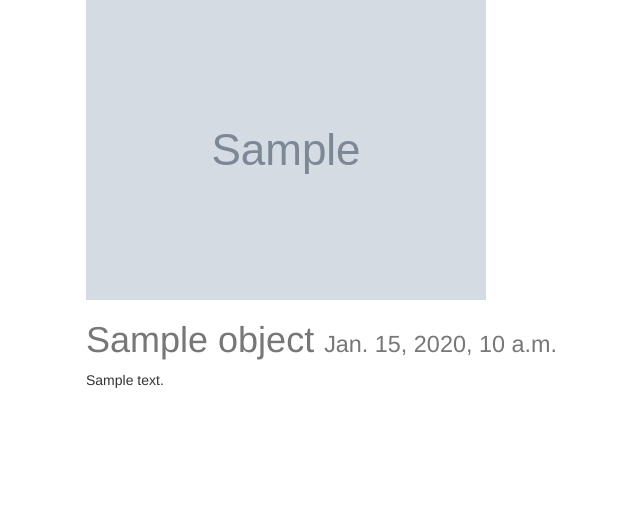
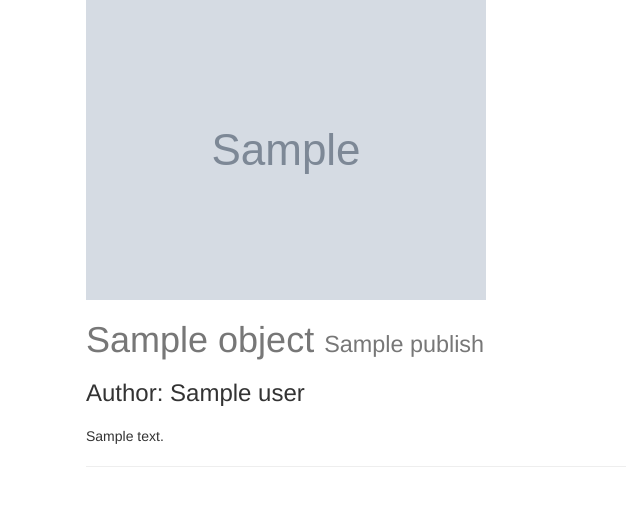
Before and after one commit to ashishjain28/blog, a Django app: template blog/templates/posts/post_detail.html in a window 1280 px wide. Shown: the top 506 px of the page, without its empty margins (284-924 px from the left). Run offline with Django 3.2, Linux system fonts and the light colour scheme; the template is opened without the code that fills it: most values are stand-ins (such as "Sample title", 1, 10 or a date in 2020); grey boxes marked "Sample" are stand-in pictures; parts of the project's set-up code (start-up, migrations or seed data) failed here and were passed over; some libraries are stand-ins or nearby versions.

Commit message:
custom template tag, only staff and admin can add post, user field, draft field , & publish field added to Post

```diff
--- a/blog/posts/forms.py
+++ b/blog/posts/forms.py
@@ -23,5 +23,7 @@ class PostForm(forms.ModelForm):
         fields = [
             "title",
             "content",
-            "image"
+            "image",
+            "draft",
+            "publish"
         ]
--- a/blog/posts/urls.py
+++ b/blog/posts/urls.py
@@ -4,9 +4,9 @@ from .views import PostsList, PostDetail, post_create, post_update, post_delete
 
 urlpatterns = [
     url(r'^$', PostsList.as_view(), name='list'),
+    url(r'^create/$', post_create, name='create'),
     url(r'^(?P<slug>[a-zA-Z0-9-]*)/$', PostDetail.as_view(), name='detail'),
     # url(r'^create/$', CreatePost.as_view(), name='create')
-    url(r'^create/$', post_create, name='create'),
-    url(r'^(?P<post_id>\d+)/edit/$', post_update, name='update'),
-    url(r'^(?P<post_id>\d+)/delete/$', post_delete, name='delete')
+    url(r'^(?P<slug>[a-zA-Z0-9-]*)/edit/$', post_update, name='update'),
+    url(r'^(?P<slug>[a-zA-Z0-9-]*)/delete/$', post_delete, name='delete')
 ]
--- a/blog/templates/base.html
+++ b/blog/templates/base.html
@@ -27,6 +27,15 @@
 
         {% endblock content %}
     </div>
+    <div id="fb-root"></div>
+    <script>(function(d, s, id) {
+          var js, fjs = d.getElementsByTagName(s)[0];
+          if (d.getElementById(id)) return;
+          js = d.createElement(s); js.id = id;
+          js.src = "//connect.facebook.net/en_GB/sdk.js#xfbml=1&version=v2.10";
+          fjs.parentNode.insertBefore(js, fjs);
+        }(document, 'script', 'facebook-jssdk'));
+    </script>
 
     <!-- Latest compiled and minified JavaScript -->
     <script src="https://maxcdn.bootstrapcdn.com/bootstrap/3.3.7/js/bootstrap.min.js"
--- a/blog/templates/posts/index.html
+++ b/blog/templates/posts/index.html
@@ -17,6 +17,11 @@
                         <div class="caption">
                             <h3><a href='{{ post.get_absolute_url }}'> {{ post.title }} </a>
                                 <small>{{ post.updated | timesince }} ago</small></h3>
+                            <p>Author:
+                                {% if post.user.get_full_name %}
+                                    {{ post.user.get_full_name }}
+                                {% endif %}
+                            </p>
                             <p>{{ post.content | linebreaks | truncatechars:120 }}</p>
                             <p> <a href="{{ post.get_absolute_url }}" class="btn btn-primary"
                                    role="button">View</a> </p>
--- a/blog/templates/posts/post_detail.html
+++ b/blog/templates/posts/post_detail.html
@@ -1,15 +1,36 @@
 {% extends "base.html" %}
+{% load urlify %}
 
 {% block title %}
     {{ object.title }}
 {% endblock title %}
 
 {% block content %}
+
     <div class="col-sm-6 col-sm-offset-3">
         {% if object.image %}
             <img src ="{{ object.image.url }}" class="img-responsive"/>
         {% endif %}
-        <h1> {{ object.title }} <small>{{ object.updated }}</small></h1>
+        <h1> {{ object.title }}
+            {% if object.draft %}<span style="color:red;">Draft</span> {% endif %}
+            <small>{{ object.publish}}</small></h1>
+        <h3>
+            Author:
+            {% if object.user.get_full_name %}
+                {{ object.user.get_full_name }}
+            {% endif %}
+
+        </h3>
+        <h3>
+            <div class="fb-like" data-href="{{ request.build_absolute_uri }}"
+                 data-layout="button_count"
+                 data-action="like" data-size="small" data-show-faces="true" data-share="true"></div>
+        </h3>
+
+
         {{ object.content | linebreaks}}
+        <hr />
+        <div class="fb-comments"></div>
     </div>
+
 {% endblock content %}
```
Also changed, not shown: blog/posts/models.py (+8 -3 lines), blog/posts/templatetags/urlify.py (added, +9 -0 lines), blog/posts/views.py (+11 -5 lines), blog/posts/migrations/0002_post_user.py (added), blog/posts/migrations/0003_auto_20170727_1714.py (added), blog/posts/templatetags/__init__.py (added).
